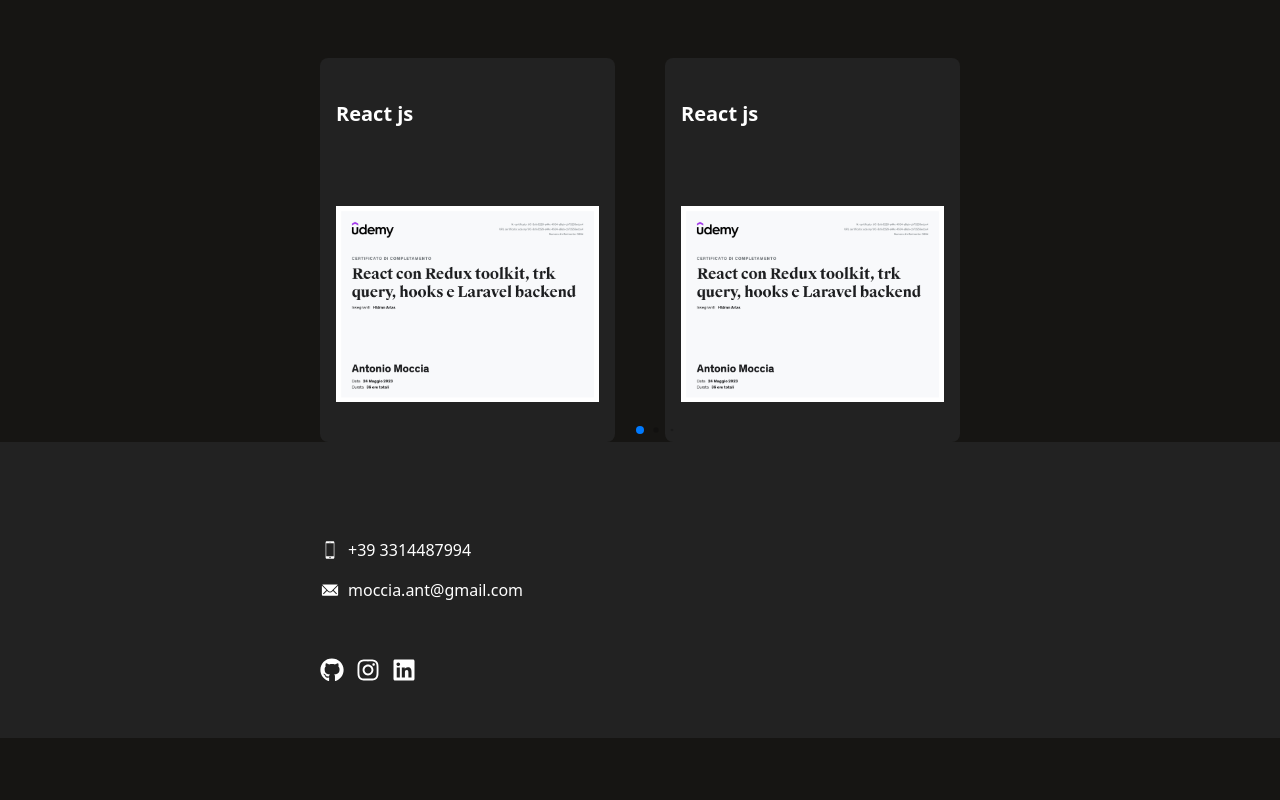
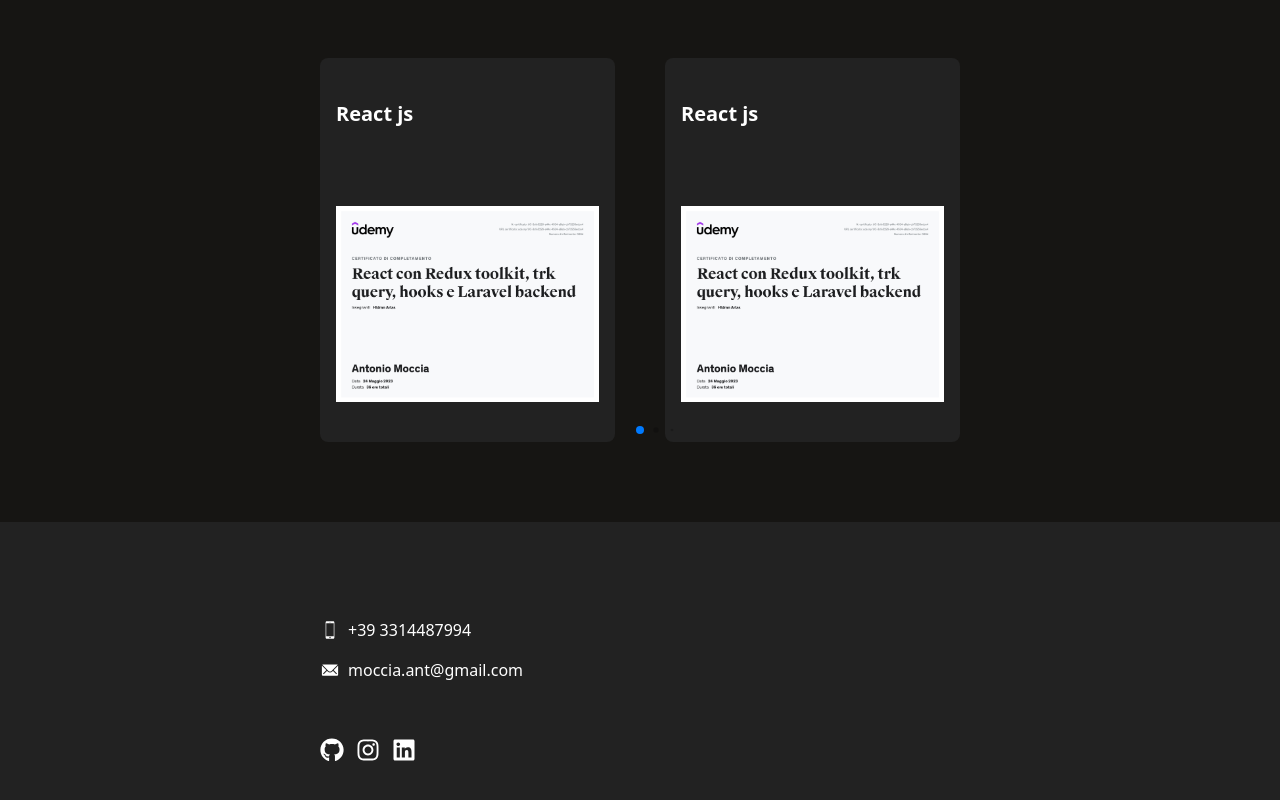
Before and after one commit to AntonioMoccia/antonio-moccia, a Next.js app: page / in a window 1280 px wide. Shown: the part 2602-3402 px from the top of the page. Before the commit the page ends 3340 px from the top, so only its background shows below. Built offline with nearby package versions, Linux system fonts and the light colour scheme.

Commit message:
added margin top footer

```diff
--- a/src/components/Footer/index.tsx
+++ b/src/components/Footer/index.tsx
@@ -5,7 +5,7 @@
 
 function Footer() {
     return (
-        <section id='footer' className='lg:px-80 py-12 lg:pt-24 flex justify-start gap-12 flex-col bg-[rgb(34,34,34)] w-full px-5'>
+        <section id='footer' className='lg:px-80 mt-20 py-12 lg:pt-24 flex justify-start gap-12 flex-col bg-[rgb(34,34,34)] w-full px-5'>
             <div className=' flex flex-col gap-4'>
                 {/**NUMBER PHONE */}
                 <div className='flex gap-2 items-center text-white '>
```
